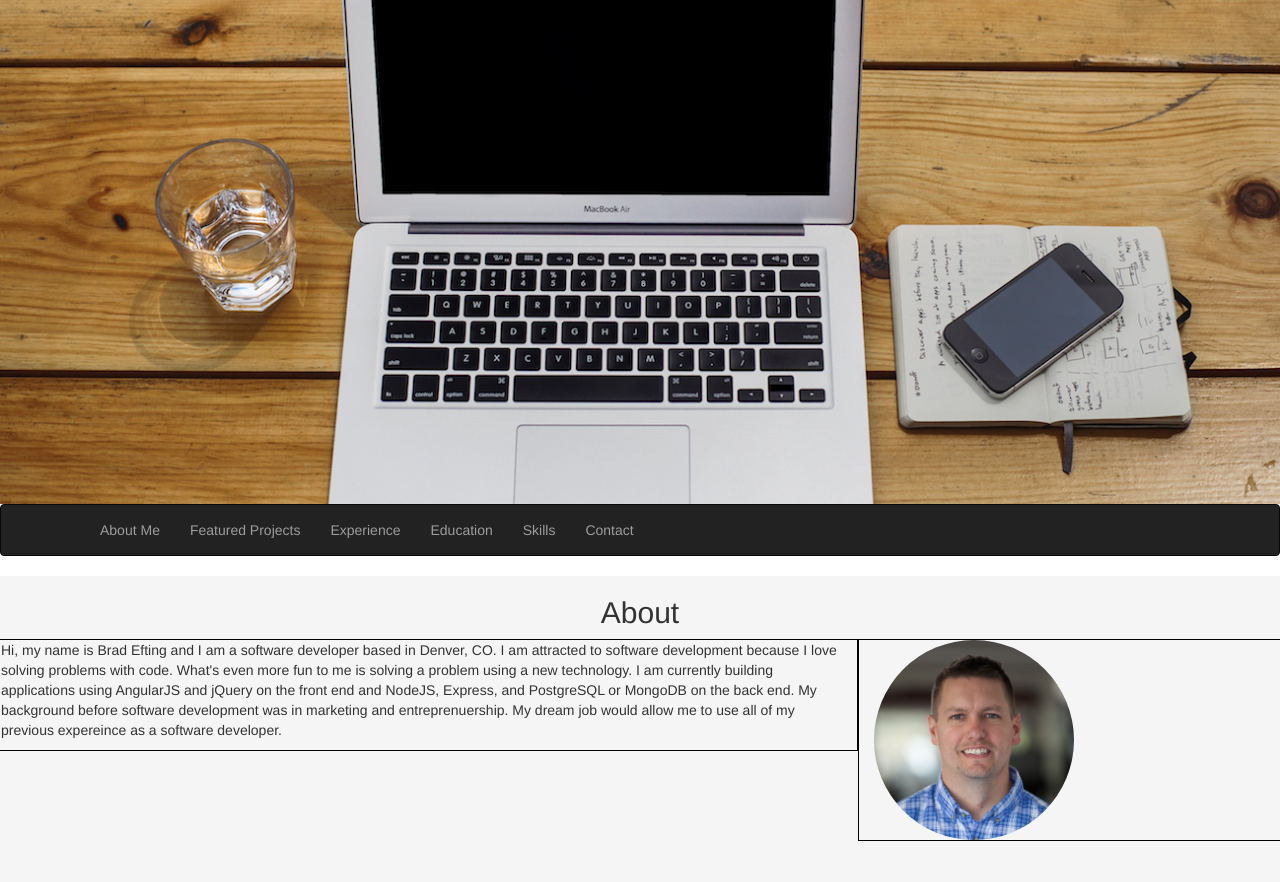
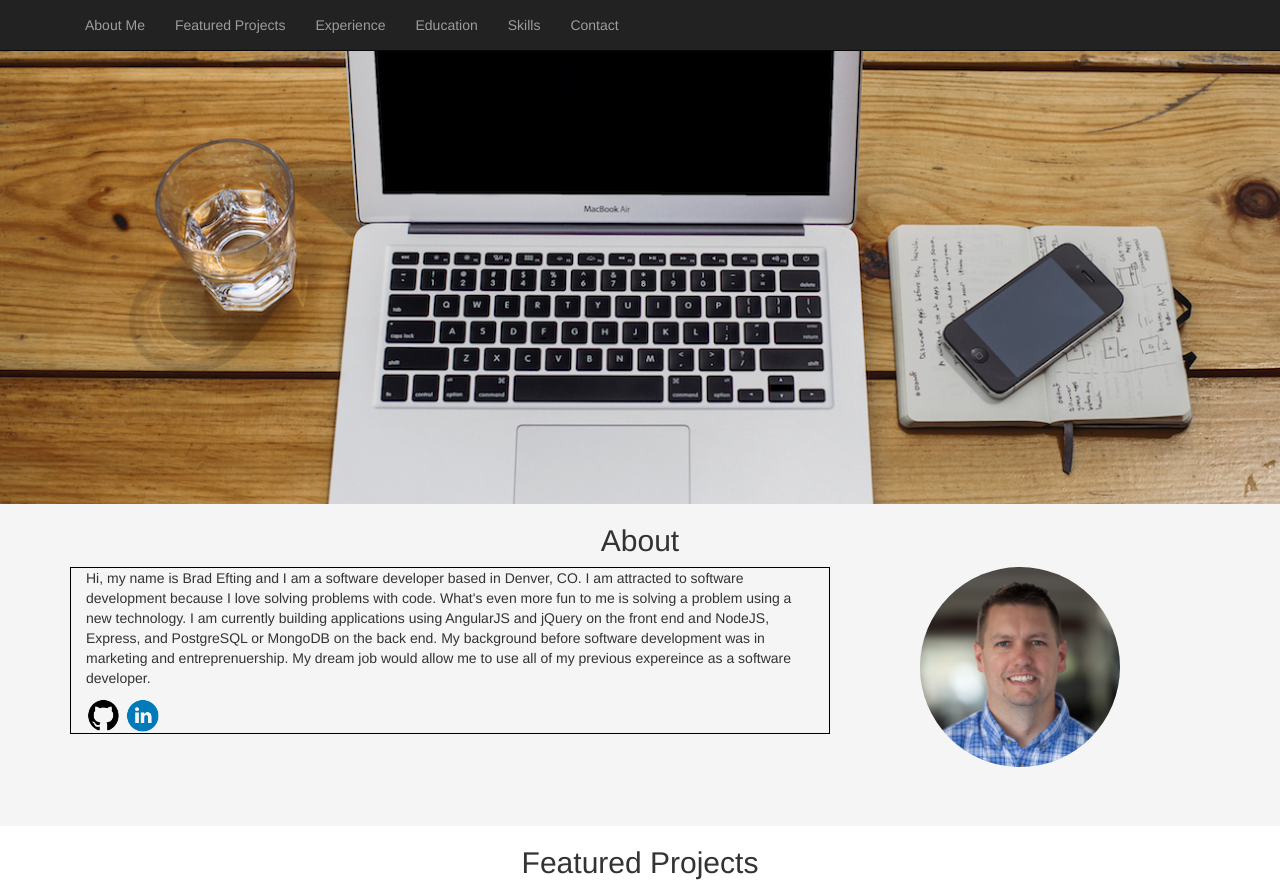
Before and after one commit to bradefting/portfolio-website, a website: page public/index.html in a window 1280 px wide. Shown: the top 882 px of the page. Drawn offline with nearby package versions, Linux system fonts and the light colour scheme; some packages are replaced by stand-ins of ours.

Commit message:
add social links and move nav bar to top

```diff
--- a/public/js/app/app.template.html
+++ b/public/js/app/app.template.html
@@ -1,10 +1,4 @@
-<div class="container-fluid">
-  <div class="row">
-    <div class="headline-image"></div>
-  </div>
-</div>
-
-<nav class="navbar navbar-inverse">
+<nav class="navbar navbar-inverse navbar-fixed-top header" role="navigation">
   <div class="container">
   <div class="navbar-header">
     <!-- collapsable navbar -->
@@ -17,7 +11,7 @@
     <!-- <a class="navbar-brand" href="#home" id="home">Brad Efting</a> -->
   </div>
 
-  <div class="collapse navbar-collapse" id="navbar-collapse-main">
+  <div class="collapse navbar-collapse" id="bs-example-navbar-collapse-1">
     <ul class="nav navbar-nav">
       <li class="" id="about"><a href="#about">About Me</a></li>
       <li class=""><a href="#projects">Featured Projects</a></li>
@@ -31,14 +25,25 @@
 </nav>
 
 <main>
+
+  <section class="container-fluid">
+    <div class="row">
+      <div class="headline-image"></div>
+    </div>
+  </section>
+
   <!-- <div class="container-fluid"> -->
-  <section class="row">
-    <div class="about">
+  <section class="row about">
+    <div class="container">
       <h2 class="col-xs-12 text-center">About</h2>
       <div class="col-sm-12 col-md-8 about-me-box pinstripe">
         <p>Hi, my name is Brad Efting and I am a software developer based in Denver, CO. I am attracted to software development because I love solving problems with code. What's even more fun to me is solving a problem using a new technology. I am currently building applications using AngularJS and jQuery on the front end and NodeJS, Express, and PostgreSQL or MongoDB on the back end. My background before software development was in marketing and entreprenuership. My dream job would allow me to use all of my previous expereince as a software developer.</p>
+        <div class="social-logos">
+          <a href="https://github.com/bradefting" target="_blank"><img class="logo" src="./images/github.png" alt="Github logo with link"></a>
+          <a href="https://www.linkedin.com/in/brad-efting" target="_blank"><img class="logo" src="./images/linkedin.png" alt="LinkedIn logo with link"></a>
+        </div>
       </div>
-      <div class="col-sm-12 col-md-4 pinstripe">
+      <div class="col-sm-12 col-md-4">
         <div class="profile-img" alt="">
       </div>
     </div>
--- a/public/style.css
+++ b/public/style.css
@@ -1,5 +1,5 @@
-/** {
-  background-color: blue;
+/*body {
+  padding-top: 40px;
 }*/
 
 .headline-image {
@@ -36,16 +36,16 @@
   height: 25em;
   border: 1px black solid;
   margin: 2px;
+
 }
 
-/*.profile-img {
-  display: block;
-  width: auto;
-  height: 15em;
-  margin: auto;
-}*/
+.logo {
+  height: 35px;
+  width: auto
+}
 
 .profile-img{
+  margin: auto;
   width: 200px;
   height: 200px;
   background-image: url('./images/Brad_Efting.jpg');
```
Also changed, not shown: public/images/github.png (added), public/images/linkedin.png (added). Lines whose indentation alone changed are shown as unchanged.
